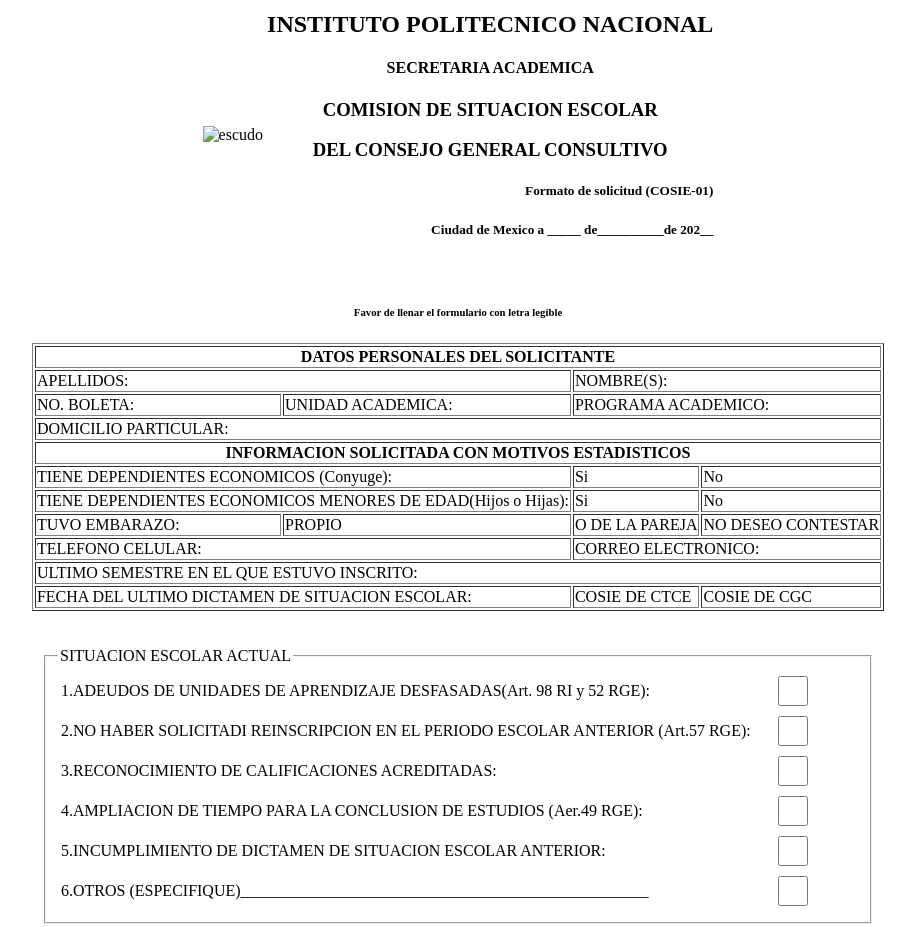
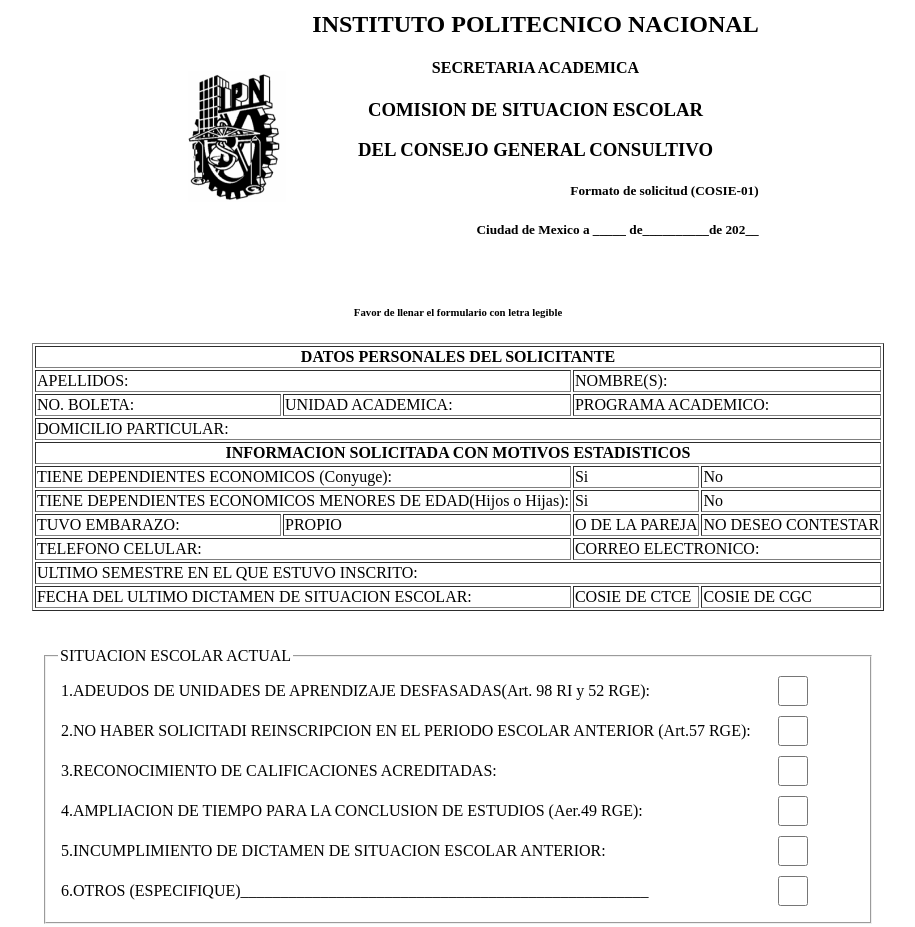
Before and after one commit to MelissaDominguez12/COSIE, a plain HTML site: page Index.html in a window 1280 px wide. Shown: the top 927 px of the page, without its empty margins (182-1097 px from the left). Drawn offline with Linux system fonts and the light colour scheme.

Commit message:
Index.html

```diff
--- a/Index.html
+++ b/Index.html
@@ -14,7 +14,7 @@
         <!--Uso de tablas para la organizacion del documento-->
         <table align="center">
             <tr>
-                <td><img id="escudo" src="img/escudo.png" alt="escudo"></td>
+                <td><img id="escudo" src="escudo.png" alt="escudo"></td>
                 <td>
                     <div>
                         <h2 align="center">INSTITUTO POLITECNICO NACIONAL</h2>
```
